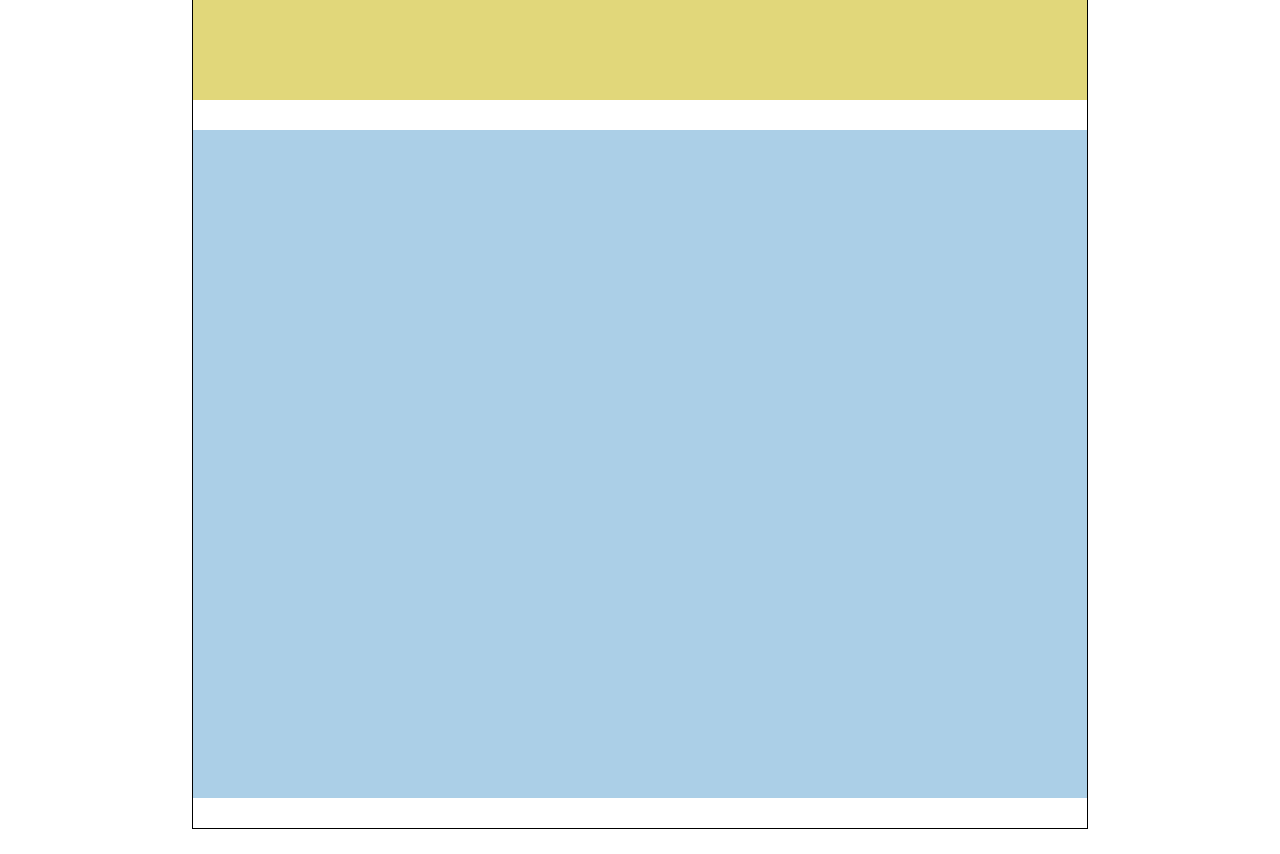
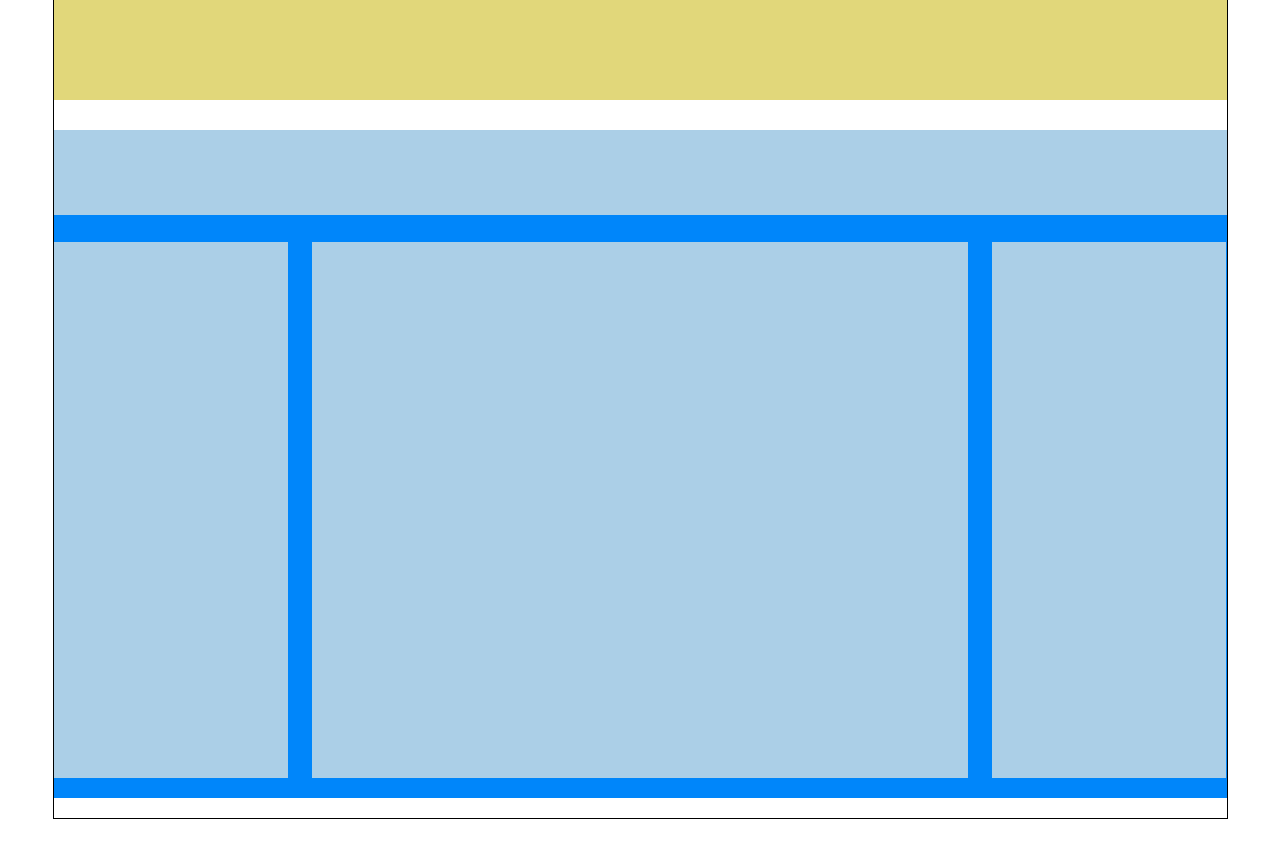
Before and after one commit to Michela-DC/htmlcss-struttura-wp, a plain HTML site: page index.html in a window 1280 px wide. Shown: the part 600-1454 px from the top of the page. Drawn offline with Linux system fonts and the light colour scheme.

Commit message:
Added section2_header and colums

```diff
--- a/index.html
+++ b/index.html
@@ -15,7 +15,10 @@
         <main>
             <div class="section_1"></div>
             <div class="section_2">
-
+                <div class="section2_header"></div>
+                <div class="column_1"></div>
+                <div class="column_2"></div>
+                <div class="column_3"></div>
             </div>
         </main>
 
--- a/style.css
+++ b/style.css
@@ -5,12 +5,12 @@
 }
 
 .container {
-    width: 70%;
+    max-width: 1175px;
     margin: 25px auto;
     border: 1px solid black;
 }
 
-header, .section_1, .section_2{
+header, .section_1{
     margin-bottom: 30px;
 }
 
@@ -29,5 +29,30 @@ header{
 .section_2{
     /* HEIGHT SARà DA TOGLIERE per adattare img*/
     height: 668px;
+    background-color: #0086fa;
+    margin-bottom: 20px;
+}
+
+.section2_header{
+    /* HEIGHT SARà DA TOGLIERE per adattare img*/
+    height: 85px;
     background-color: #abcfe7;
 }
+
+.column_1, .column_2, .column_3{
+    float: left;
+    margin-top: 27px;
+    background-color: #abcfe7;
+    /* HEIGHT SARà DA TOGLIERE per adattare img*/
+    height: 536px;
+}
+
+.column_1, .column_3{
+    width: 20%;
+}
+
+.column_2{
+    width: calc(100% - 40% - 4%);
+    margin-left: 2%;
+    margin-right: 2%;
+}
```
